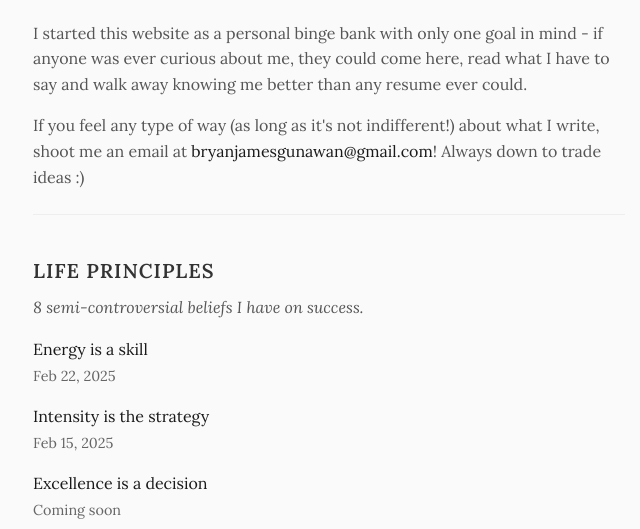
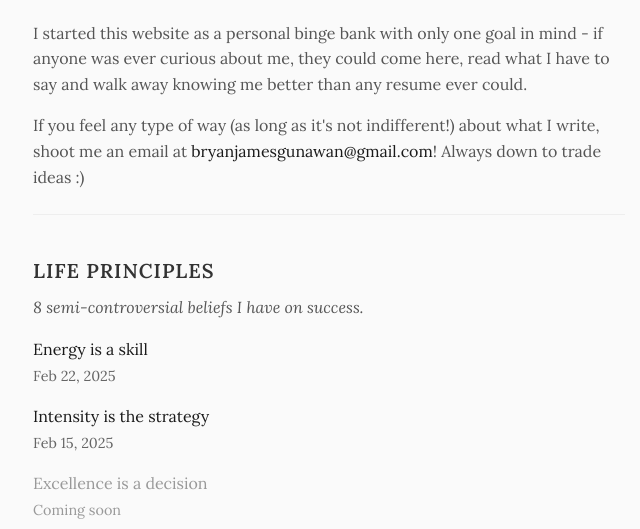
Before and after one commit to bryanjg-web/bryanhadeli.com, a plain HTML site: page index.html in a window 1280 px wide. Shown: the part 423-952 px from the top of the page, without its empty margins (311-951 px from the left). Drawn offline with Linux system fonts and the light colour scheme.

Commit message:
Grey out coming soon posts

```diff
--- a/css/style.css
+++ b/css/style.css
@@ -129,6 +129,16 @@ li {
   font-size: var(--font-small);
   color: #666;
   margin-top: 0.15rem;
+}
+
+/* Coming soon posts - greyed out so published posts stand out */
+li.post-coming-soon a,
+li.post-coming-soon .post-date {
+  color: #999;
+}
+
+li.post-coming-soon a:hover {
+  color: #666;
 }
 
 a {
--- a/js/site.js
+++ b/js/site.js
@@ -154,11 +154,13 @@
 
     listEl.innerHTML = sorted
       .map(
-        (item) =>
-          `<li>
+        (item) => {
+          const soon = isComingSoon(item.date);
+          return `<li${soon ? ' class="post-coming-soon"' : ''}>
             <a href="${basePath}/${item.slug}.html">${escapeHtml(item.title)}</a>
-            <time datetime="${isComingSoon(item.date) ? '' : item.date}" class="post-date">${formatDate(item.date)}</time>
-          </li>`
+            <time datetime="${soon ? '' : item.date}" class="post-date">${formatDate(item.date)}</time>
+          </li>`;
+        }
       )
       .join('');
   }
```
